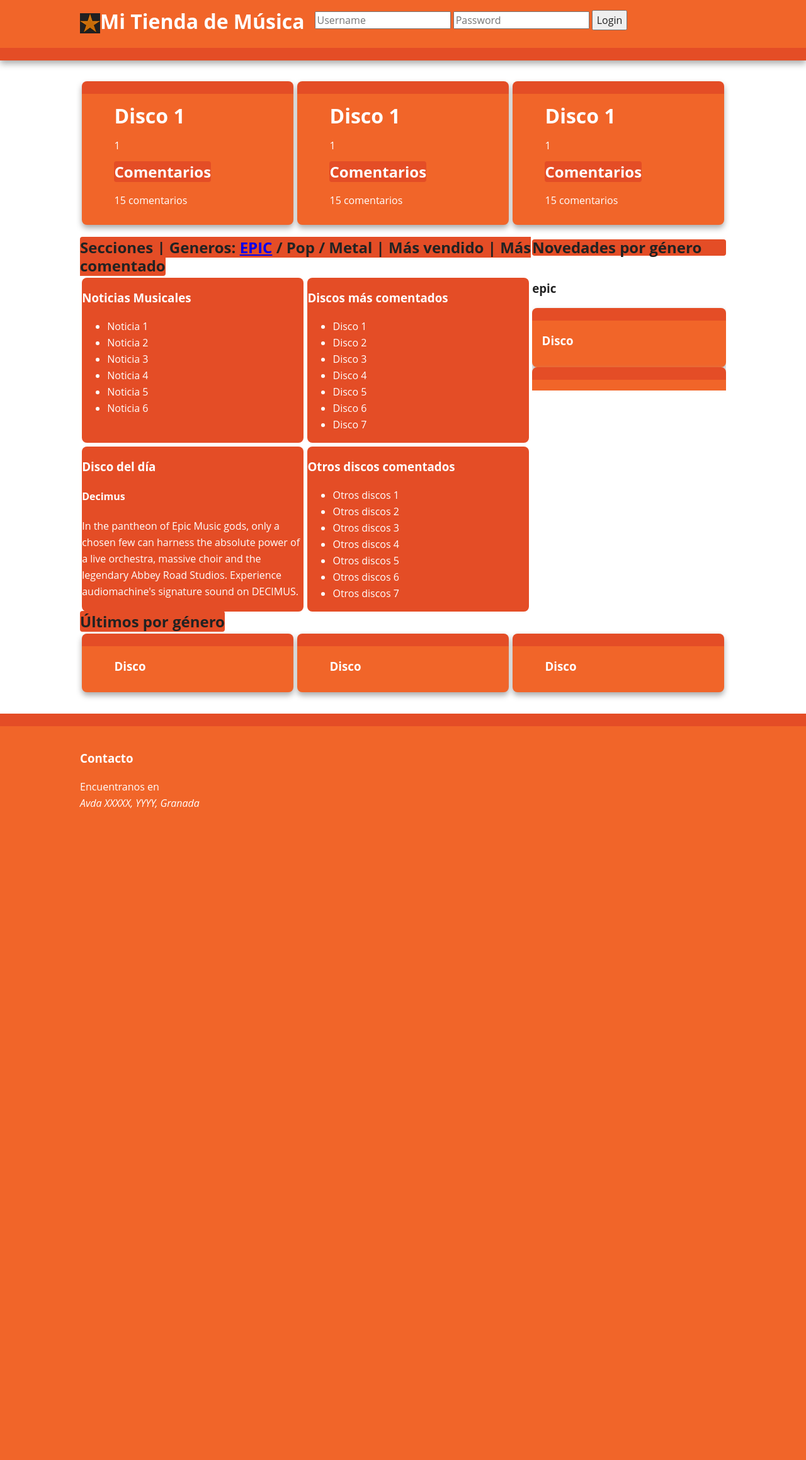
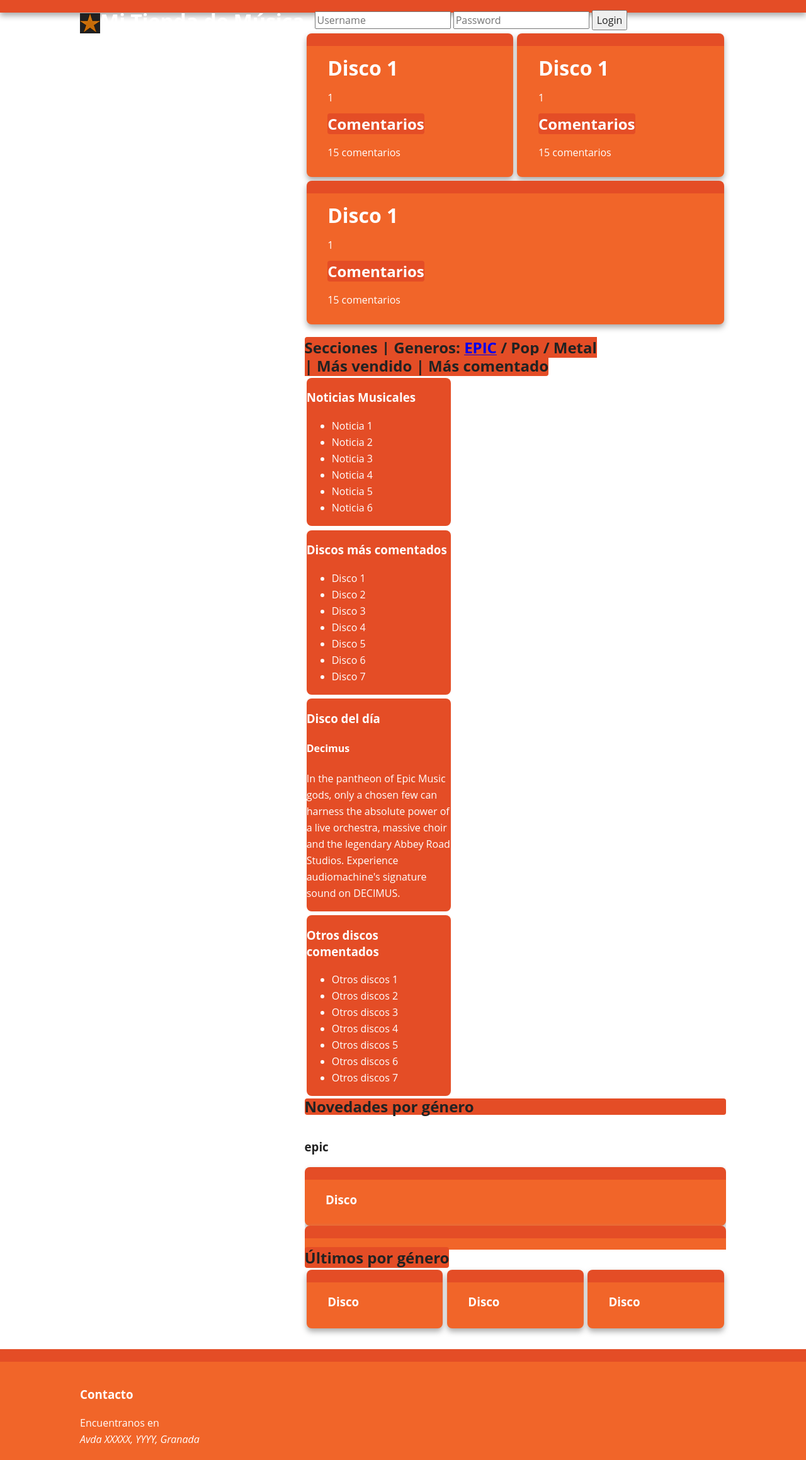
Before and after one commit to algui91/grado_informatica_pw, a PHP site: page / in a window 1280 px wide. Shown: the whole page at 63% size. Before the commit the page ends 1283 px from the top, so only its background shows below. Run offline with PHP 8.4, Linux system fonts and the light colour scheme.

Commit message:
Added missing scss

```diff
--- a/P1_Tienda/css/base/_base.scss
+++ b/P1_Tienda/css/base/_base.scss
@@ -102,7 +102,7 @@
   }
 
   figure {
-    margin: 1em;
+    margin: 0;
   }
 
   .row-nowrap {
--- /dev/null
+++ b/P1_Tienda/css/components/_discs.scss
@@ -0,0 +1,143 @@
+main {
+  .new-container {
+
+    margin-bottom: 20px;
+    flex-basis: 100%;
+
+    @include respond-to('small') {
+      @include flex-grid-container('row wrap');
+    }
+
+    article {
+      @include flex-grid-item($grow:1);
+    }
+  }
+
+  #left-column {
+    @include respond-to('large') {
+      flex-basis: 70%;
+   }
+  }
+
+  // .left-column-disc {
+  //   flex-basis: 100%;
+  // }
+
+  article.disc-contents {
+    @include flex-grid-container('row nowrap');
+
+    .disc-left {
+      @include flex-grid-container('column nowrap');
+      align-items: flex-start;
+    }
+    .disc-right {
+      @include flex-grid-container('column nowrap');
+      margin: 4em;
+      justify-content: space-between;
+
+      .row-nowrap {
+        justify-content: space-between;
+      }
+    }
+  }
+
+	.featured-container{
+		@include flex-grid-container('column wrap');
+		@include respond-to('small') {
+      @include flex-grid-container('row wrap');
+    }
+
+		section {
+	    color: white;
+			@include flex-grid-item($basis:49%);
+		}
+	}
+
+	.genrenews-container {
+    h2 {
+      margin-top: 0;
+    }
+		@include flex-grid-container('column nowrap');
+    height: 15em;
+    overflow: scroll;
+    flex-grow: 1;
+	}
+
+  #latest-row{
+    flex-basis: 100%;
+  }
+
+  .latest-container {
+		@include flex-grid-container('column nowrap');
+		@include respond-to('small') {
+      @include flex-grid-container('row nowrap');
+    }
+		article {
+			@include flex-grid-item(100%);
+		}
+  }
+  .flex-container {
+    @include flex-grid-container('row wrap');
+  }
+  .flex-container-epic {
+    @include flex-grid-container('row wrap');
+    @include respond-to('large') {
+      @include flex-grid-container('row nowrap');
+    }
+    .best-seller {
+      @include flex-grid-container('row nowrap');
+      align-items: flex-end;
+      justify-content: space-between;
+      header {
+        align-self: center;
+      }
+    }
+
+    .other-discs {
+      @include flex-grid-container('row nowrap');
+      align-items: flex-end;
+      justify-content: space-between;
+      header {
+        align-self: center;
+      }
+    }
+
+    .newer {
+      @include flex-grid-container('row wrap');
+      background: $orange-sec;
+      flex-basis: 100%;
+      justify-content: space-between;
+      article {
+        flex-basis: 12%;
+      }
+      @include respond-to('large') {
+        display: block;
+        flex-basis: 0;
+      }
+    }
+
+    .featured-epic {
+      @include flex-grid-container('row wrap');
+      article {
+        padding: 5px;
+        -webkit-box-shadow: 0 5px 10px #aaa;
+        -moz-box-shadow: 0 5px 10px #aaa;
+        box-shadow: 0 5px 10px #aaa;
+        background: $orange-sec;
+        @include rounded(8px);
+        @include flex-grid-item(100%);
+        @include respond-to('medium') {
+          @include flex-grid-item(48%);
+        }
+      }
+    }
+  }
+  .section-title h2 {
+      font-size: 2em;
+      padding: .5em;
+			display: block;
+  }
+	.section-title h2:before {
+	  content: url(../favicon.ico);
+	}
+}
--- a/P1_Tienda/css/main.css
+++ b/P1_Tienda/css/main.css
@@ -387,16 +387,16 @@
    ========================================================================== */
 .wrapper {
   width: 90%;
-  margin: 0 5%; }
-  .wrapper::after {
-    content: '';
-    display: table;
-    clear: both; }
-  @media (min-width: 1024px) {
+  margin: 0 5%;
+}
+
+@media (min-width: 1024px) {
     .wrapper {
       width: 1026px;
       /* 1140px - 10% for margins */
-      margin: 0 auto; } }
+      margin: 0 auto;
+    }
+}
 
 main {
   padding: 30px 0; }
@@ -434,7 +434,7 @@
   width: 28%; }
 
 figure {
-  margin: 1em; }
+  margin: 0; }
 
 .row-nowrap {
   display: flex;
@@ -541,6 +541,20 @@
 @media (min-width: 1024px) {
   main #left-column {
     flex-basis: 70%; } }
+main article.disc-contents {
+  display: flex;
+  flex-flow: row nowrap; }
+  main article.disc-contents .disc-left {
+    display: flex;
+    flex-flow: column nowrap;
+    align-items: flex-start; }
+  main article.disc-contents .disc-right {
+    display: flex;
+    flex-flow: column nowrap;
+    margin: 4em;
+    justify-content: space-between; }
+    main article.disc-contents .disc-right .row-nowrap {
+      justify-content: space-between; }
 main .featured-container {
   display: flex;
   flex-flow: column wrap; }
--- /dev/null
+++ b/P1_Tienda/css/milligrid/MilliGrid.scss
@@ -0,0 +1,5 @@
+@import "Variables";
+
+@import "Container";
+@import "Column";
+@import "Row";
--- /dev/null
+++ b/P1_Tienda/css/milligrid/_Column.scss
@@ -0,0 +1,71 @@
+// Base column rules.
+@mixin column {
+	display: block;
+	flex: 1;
+	margin-left: 0;
+	max-width: 100%;
+	width: 100%;
+	min-width: $container-max-width / $maximum-items-per-row;
+	margin-bottom: $gutter-width-vertical;
+	padding: 0 $gutter-width;
+}
+
+// Vertical alignment options.
+@mixin column-top {
+	align-self: flex-start;
+}
+@mixin column-bottom {
+	align-self: flex-end;
+}
+@mixin column-center {
+	align-self: center;
+}
+@mixin column-stretch {
+	align-self: stretch;
+}
+@mixin column-baseline {
+	align-self: baseline;
+}
+
+// Specific widths/offsets.
+@mixin column-wide($percent) {
+	flex: 0 0 $percent;
+	max-width: $percent;
+}
+@mixin column-offset($percent) {
+	margin-left: $percent;
+}
+
+// Construction of the static column rules.
+.#{$rule-prefix}column {
+	@include column;
+
+	&.#{$rule-prefix}column-top {
+		@include column-top;
+	}
+	&.#{$rule-prefix}column-bottom {
+		@include column-bottom;
+	}
+	&.#{$rule-prefix}column-center {
+		@include column-center;
+	}
+	&.#{$rule-prefix}column-stretch {
+		@include column-stretch;
+	}
+	&.#{$rule-prefix}column-baseline {
+		@include column-baseline;
+	}
+
+	// Larger than mobile screen
+	@media (min-width: $columns-as-rows-threshold) {
+		@for $i from 1 through $maximum-items-per-row {
+			$percent: percentage((1 / $maximum-items-per-row) * $i);
+			&.#{$rule-prefix}column-wide-#{$i} {
+				@include column-wide($percent);
+			}
+			&.#{$rule-prefix}column-offset-#{$i} {
+				@include column-offset($percent);
+			}
+		}
+	}
+}
--- /dev/null
+++ b/P1_Tienda/css/milligrid/_Container.scss
@@ -0,0 +1,18 @@
+// Base container rules.
+@mixin container {
+	// Centered
+	margin: 0 auto;
+	position: relative;
+
+	// Assume the user defined width if possible, fall back to using all available space
+	max-width: $container-max-width;
+	width: 100%;
+
+	// Include a gutter
+	padding: 0 $gutter-width;
+}
+
+// Construction of the static container rules.
+.#{$rule-prefix}container {
+	@include container;
+}
--- /dev/null
+++ b/P1_Tienda/css/milligrid/_Row.scss
@@ -0,0 +1,71 @@
+// Base row rules.
+@mixin row {
+	// No spacing, just a container
+	padding: 0;
+	margin: 0 0 0 (0 - $gutter-width);
+
+	// Display the content in rows
+	display: flex;
+	flex-direction: row;
+	flex-wrap: wrap;
+
+	// Fill the parent container
+	width: calc(100% + 2.0rem);
+
+	// Smaller than mobile screen
+	@media (max-width: $columns-as-rows-threshold) {
+		flex-direction: column;
+	}
+}
+
+// Vertical alignment.
+@mixin row-top {
+	align-items: flex-start;
+}
+@mixin row-bottom {
+	align-items: flex-end;
+}
+@mixin row-center {
+	align-items: center;
+}
+@mixin row-stretch {
+	align-items: stretch;
+}
+@mixin row-baseline {
+	align-items: baseline;
+}
+
+// Specification of the maximum number of items per row.
+// Requires the name of the column classes that will be placed within the row.
+@mixin row-number($number, $column-rule-name) {
+	.#{$column-rule-name} {
+		min-width: percentage(1 / $number);
+	}
+}
+
+// Construction of the static row rules.
+.#{$rule-prefix}row {
+	@include row;
+
+	&.#{$rule-prefix}row-top {
+		@include row-top;
+	}
+	&.#{$rule-prefix}row-bottom {
+		@include row-bottom;
+	}
+	&.#{$rule-prefix}row-center {
+		@include row-center;
+	}
+	&.#{$rule-prefix}row-stretch {
+		@include row-stretch;
+	}
+	&.#{$rule-prefix}row-baseline {
+		@include row-baseline;
+	}
+
+	@for $i from 1 through $maximum-items-per-row {
+		&.#{$rule-prefix}row-#{$i} {
+			@include row-number($i, #{$rule-prefix}column);
+		}
+	}
+}
--- /dev/null
+++ b/P1_Tienda/css/milligrid/_Text.scss
@@ -0,0 +1,108 @@
+html {
+	box-sizing: border-box;
+	// The base font-size is set at 62.5% for having the convenience
+	// of sizing rems in a way that is similar to using px. 1.6rem=16px
+	font-size: 62.5%;
+}
+
+body {
+	font-family: "Roboto", "Helvetica Neue", "Helvetica", "Arial", sans-serif;
+	font-weight: 300;
+	letter-spacing: 0.01em;
+	color: $text-color;
+}
+
+// Reset options
+*,
+*:after,
+*:before {
+	// Set box-sizing globally to handle padding and border widths
+	box-sizing: inherit;
+	// Include a basic reset as many text elements have spacing which interferes with the vertical flow.
+	margin: 0;
+	padding: 0;
+
+	font-size: 1.5rem;
+	line-height: 1.6;
+}
+
+// Link styling
+a:link, a:visited, a:hover, a:active {
+	color: $highlight-color;
+}
+a:hover {
+	text-decoration: none;
+}
+
+// Header styling
+h1 {
+	font-size: 3rem;
+	font-family: 'Lobster', cursive;
+	font-weight: 400;
+	background-color: $shaded-background-color;
+	border-bottom: 0.1rem solid $highlight-color;
+	margin: 2.4rem 0 - $gutter-width 2.3rem 0 - $gutter-width;
+	padding: 0 $gutter-width;
+}
+h2, h3, h4, h5, h6 {
+	display: inline-block; // Prevent margins collapsing.
+	min-width: 100%;
+}
+h2 {
+	margin-top: 1.3rem;
+	font-size: 2.2rem;
+}
+h3 {
+	margin-top: 1.6rem;
+	font-size: 2rem;
+}
+h4 {
+	margin-top: 2rem;
+	font-size: 1.8rem;
+}
+h5 {
+	margin-top: 2.3rem;
+	font-size: 1.6rem;
+}
+h6 {
+	margin-top: 1.3rem;
+	font-size: 1.4rem;
+}
+
+// List styling
+ul {
+	margin-top: 1.2rem;
+	margin-bottom: 1.2rem;
+	margin-left: $gutter-width * 3
+}
+
+// Code styling, both inline and multi-line
+@mixin code-font {
+	font-family: 'Roboto Mono', Consolas, Courier New, Courier, monospace;
+	background-color: $text-color;
+	color: $shaded-background-color;
+}
+code {
+	@include code-font;
+
+	font-size: 1.3rem;
+	padding: 0 0.2rem;
+	border-radius: 0.3rem;
+}
+pre{
+	@include code-font;
+
+	display: block;
+	border-radius: 1rem;
+	margin-left: -$gutter-width;
+	margin-right: -$gutter-width;
+
+	code {
+		@include code-font;
+
+		font-size: 1.5rem;
+		display: block;
+		padding: 2.4rem;
+		border-radius: 1rem;
+	}
+}
--- /dev/null
+++ b/P1_Tienda/css/milligrid/_Variables.scss
@@ -0,0 +1,33 @@
+// An optional prefix to place in front of all css rules.
+// This allows for compatibility with other frameworks which share class names (i.e. Bootstrap, Milligram).
+// Example: "mg-"
+$rule-prefix: "" !default;
+
+// Grid width
+$container-max-width: 120rem !default;
+
+// Size of the gutter between columns
+$gutter-width: 1rem !default;
+
+// Spacing between elements vertically above and below
+$gutter-width-vertical: 2.4rem !default;
+
+// Maximum number of items that will be displayed on a grid row
+// This applies to top-level grids.
+// Nested grids will have a reduced number of items per row.
+// This assumes the container has reached it's max-width.
+// If the container is thinner that it's max-width then there will be less items per row.
+$maximum-items-per-row: 12 !default;
+
+// The point in the screen's width at which all columns will become rows themselves.
+$columns-as-rows-threshold: 40rem !default;
+
+// MilligridExtended options:
+
+// The color for standard body text
+$text-color: #222222 !default;
+
+$shaded-background-color: #eeeeee !default;
+
+// The color for visual flair
+$highlight-color: #9b4dca !default;
```
Also changed, not shown: P1_Tienda/css/milligrid/MilligridExtended.scss (added, +8 -0 lines), P1_Tienda/css/milligrid/_Page.scss (added, +30 -0 lines), 3 other files.
